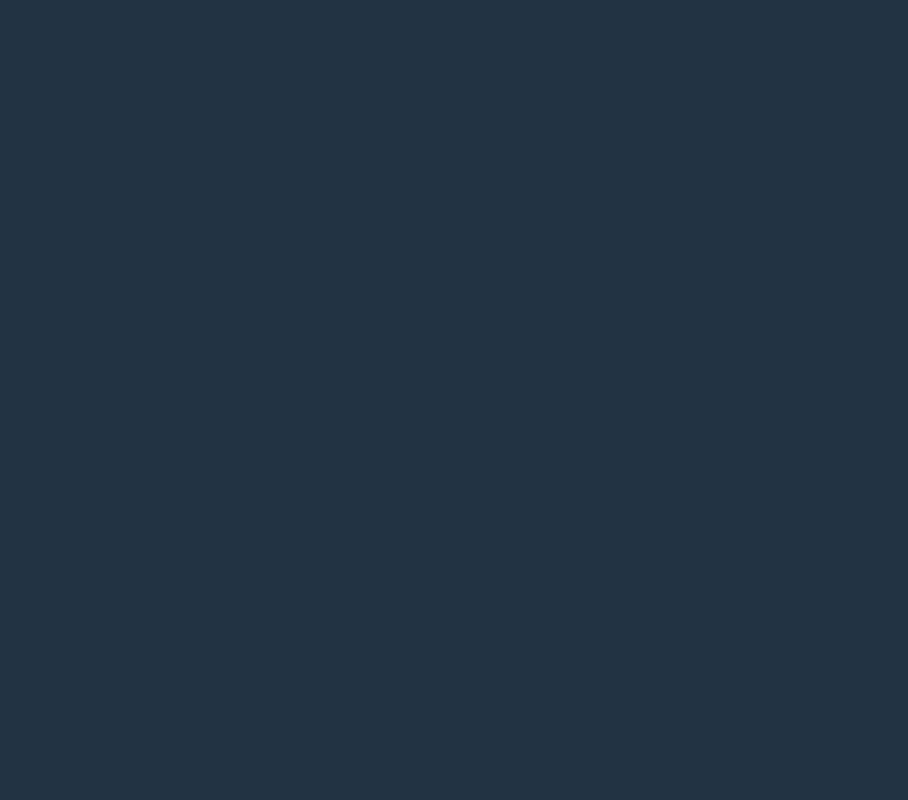
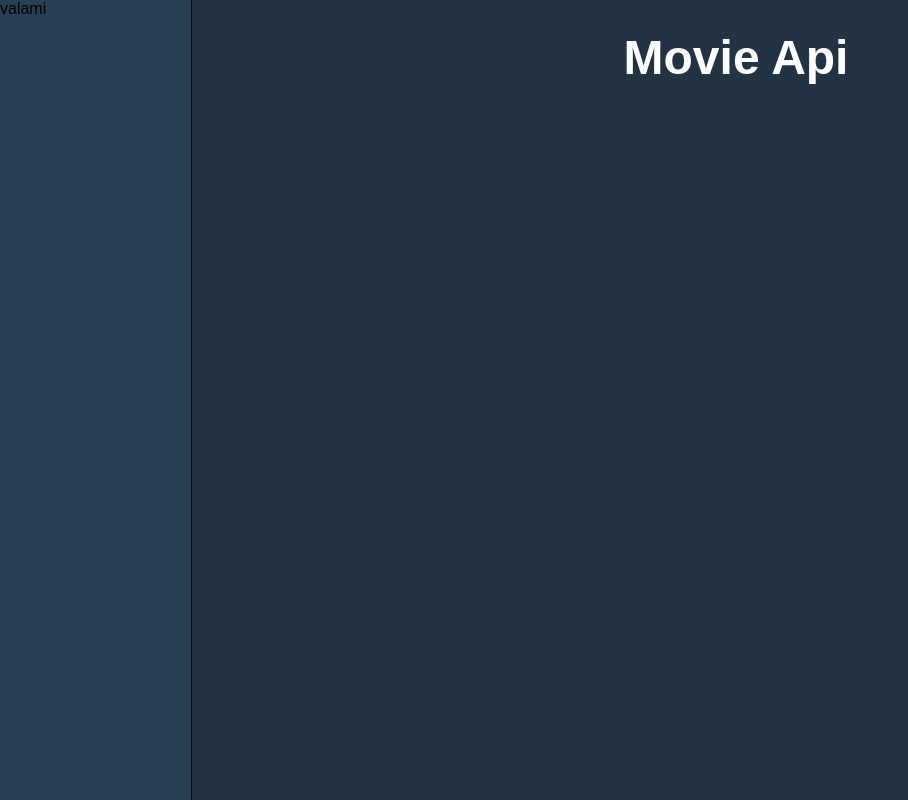
Before and after one commit to anettkeszler/movie-api, a React (Create React App) app: page / in a window 1280 px wide. Shown: the whole page, without its empty margins (0-908 px from the left). Built offline with nearby package versions, Linux system fonts and the light colour scheme.

Commit message:
added Sidebar

```diff
--- a/package.json
+++ b/package.json
@@ -8,6 +8,7 @@
     "@testing-library/user-event": "^7.2.1",
     "react": "^16.13.1",
     "react-dom": "^16.13.1",
+    "react-pro-sidebar": "^0.4.4",
     "react-scripts": "3.4.3"
   },
   "scripts": {
--- a/src/App.js
+++ b/src/App.js
@@ -1,8 +1,15 @@
-import React from 'react';
-import './App.css';
+import React from "react";
+import "./App.css";
+import Mainpage from "./Components/Mainpage/Mainpage";
+import Sidebar from "./Components/Sidebar/Sidebar";
 
 function App() {
-  return <React.Fragment></React.Fragment>;
+  return (
+    <React.Fragment>
+      <Mainpage />
+      <Sidebar />
+    </React.Fragment>
+  );
 }
 
 export default App;
--- a/src/Components/Mainpage/Mainpage.js
+++ b/src/Components/Mainpage/Mainpage.js
@@ -0,0 +1,12 @@
+import React from "react";
+import "./style.css";
+
+function Mainpage() {
+  return (
+    <div className="mainpage">
+      <h1 className="title">Movie Api</h1>
+    </div>
+  );
+}
+
+export default Mainpage;
--- a/src/Components/Mainpage/style.css
+++ b/src/Components/Mainpage/style.css
@@ -0,0 +1,11 @@
+.mainpage {
+  width: 85%;
+  float: right;
+}
+
+.title {
+  color: white;
+  text-align: center;
+  font-size: 48px;
+  padding-top: 30px;
+}
--- a/src/Components/Sidebar/Sidebar.css
+++ b/src/Components/Sidebar/Sidebar.css
@@ -0,0 +1,10 @@
+.sidebar {
+  height: 100%;
+  width: 15%;
+  position: fixed;
+  top: 0;
+  left: 0;
+  background-color: #273e53;
+  border-right: solid black 1px;
+  overflow: hidden;
+}
--- a/src/Components/Sidebar/Sidebar.js
+++ b/src/Components/Sidebar/Sidebar.js
@@ -2,5 +2,9 @@ import React from "react";
 import "./Sidebar.css";
 
 export default function Sidebar() {
-  return <div></div>;
+  return (
+    <div className="sidebar">
+      <div>valami</div>
+    </div>
+  );
 }
--- a/src/Components/Sort/Result.js
+++ b/src/Components/Sort/Result.js
@@ -0,0 +1,6 @@
+import React from "react";
+import "./style.css";
+
+export default function Result() {
+  return <div></div>;
+}
--- a/src/Components/Sort/Results.js
+++ b/src/Components/Sort/Results.js
@@ -0,0 +1,6 @@
+import React from "react";
+import "./style.css";
+
+export default function Results() {
+  return <div></div>;
+}
```
Also changed, not shown: 2 other files (tests, documents, lock files or other folders).
